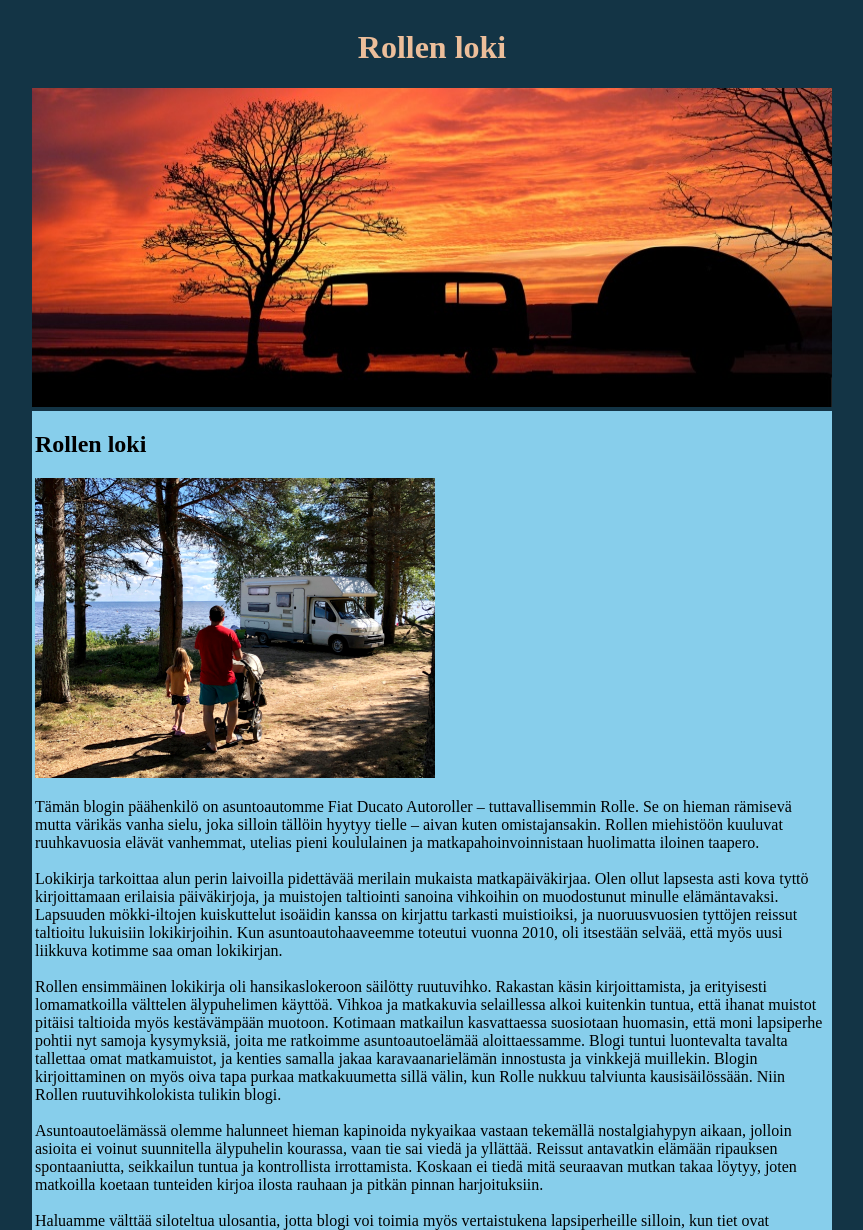
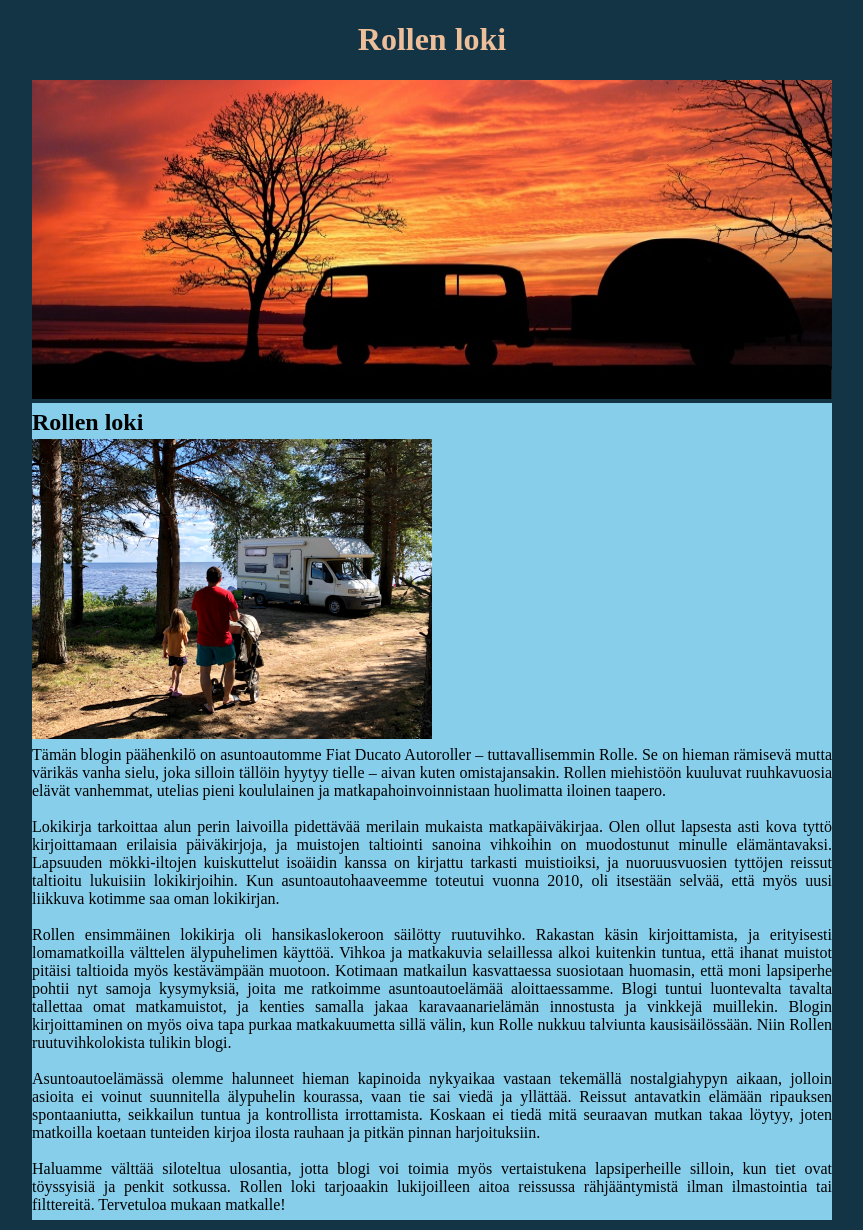
Before and after one commit to VSelkala/rolle-blogi, a plain HTML site: page index.html in a window 1280 px wide. Shown: the top 1230 px of the page, without its empty margins (208-1071 px from the left). Drawn offline with Linux system fonts and the light colour scheme.

Commit message:
pientä lisäystä

```diff
--- a/style.css
+++ b/style.css
@@ -14,8 +14,8 @@ body {
     font-family: "Goudy Old Style";
     display: block;
     max-width: 100%;
-    margin-left: auto;
-    margin-right: auto;
+    margin: 0 auto;
+    align-content: center;
 }
 
 header {
@@ -29,25 +29,25 @@ header {
 
 main {
     width: 800px;
-    margin: auto;
+    margin: 0 auto;
     align-content: center;
-    text-align: left;
+    text-align: justify;
     display: flex;
-    margin-left: auto;
-    margin-right: auto;
-    margin-top: 0px;
     background-color: skyblue;
 }
 
 article {
-    margin: auto;
     color: black;
     font-family: Calisto MT;
-    margin-left: 3px;
-    margin-right: 3px;
+    margin: 3px auto;
 }
 
 h2, p {
-    position: relative;
-    align-content: center;
+    margin: 3px auto;
 }
+
+img {
+    background-repeat: no-repeat;
+    background-position: center;
+    background-size: cover;
+}
```
Also changed, not shown: 1 other file.
